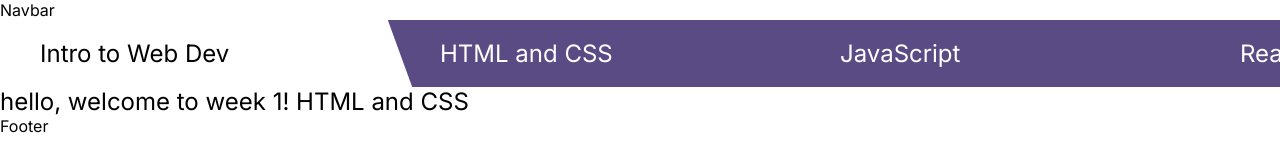
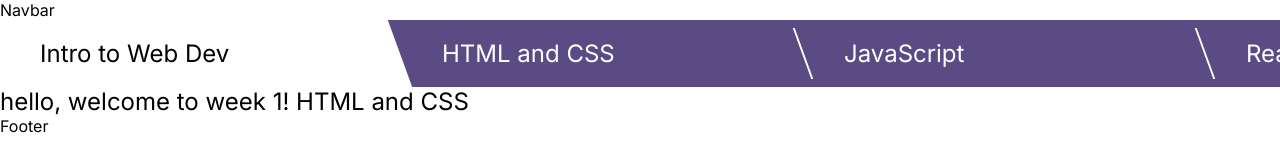
Before and after one commit to include-davis/cohort-platform, a Next.js app: page /workshop/1 in a window 1280 px wide. Shown: the top 160 px of the page. Built offline with nearby package versions, Linux system fonts and the light colour scheme.

Commit message:
feat: Add dividers and clean up styles

```diff
--- a/app/workshop/[num]/page.jsx
+++ b/app/workshop/[num]/page.jsx
@@ -10,7 +10,7 @@ export default function Workshop({ params }){
     for (let i = 0; i < workshopTitles.length; i ++) {
         navItems.push([i + 1, workshopTitles[i]])
         if (i != workshopTitles.length - 1){
-            navItems.push([workshopTitles.length * 2 - i, "divider"]);
+            navItems.push([workshopTitles.length * 2 - i, `d${i}`]);
         }
     }
     const [num, setNum] = useState(params.num);
@@ -20,8 +20,10 @@ export default function Workshop({ params }){
             <nav className={styles.workshopNav}>
                 { navItems.map((item) =>
                     <div key={item[0]} className={styles.tabContainer}>
-                        { item[1] == "divider" ?
-                            <div className={styles.divider}></div>
+                        { item[1][0] == "d" ?
+                            <div className={styles.dividerContainer}>
+                                {item[1][1] != num - 1 && <div className={styles.divider}></div>}
+                            </div>
                             :
                             <div className={[styles.navTab, (item[0] == 1) ? styles.firstNavTab : styles.laterNavTab, (item[0] == num)? styles.selectedTab : null].join(' ')}>
                                 {item[0] == num && <div className={styles.overlap}></div>}
--- a/app/workshop/[num]/workshop.module.scss
+++ b/app/workshop/[num]/workshop.module.scss
@@ -8,15 +8,12 @@
 .workshopNav {
     background-color: var(--include-purple-light);
     display: flex;
-    // border: 1px solid blue;
     height: var(--nav-height);
     overflow: auto;
 }
 
 .tabContainer {
-    // padding: 20px;
     color: white;
-    // border: 1px solid red;
     display: flex;
     flex-direction: row;
     align-items: stretch;
@@ -29,21 +26,10 @@
     align-items: center;
     padding: 20px;
     padding-left: 40px;
-    // border: 1px solid blue;
 }
-
-// .firstNavTab {
-//     transform: perspective(var(--first-perspective)) rotateX(var(--first-rotate)) skewx(var(--first-skew)) translateY(var(--first-translate)) scaleY(var(--first-scale));
-//     border: 1px solid red;
-// }
-
-// .firstNavTab > p {
-//     transform: perspective(var(--first-perspective)) rotateX(calc(-1 * var(--first-rotate))) skewx(calc(-1 * var(--first-skew))) translateY(calc(-1 * var(--first-translate)));
-// }
 
 .navTab {
     transform: perspective(20px) skewx(var(--skew-angle));
-    // border: 1px solid red;
     display: flex;
     flex-direction: row;
     width: var(--tab-width);
@@ -55,7 +41,6 @@
 
 .overlap {
     position: absolute;
-    // left: -10px;
     left: -15px;
     background-color: white;
     height: var(--nav-height);
@@ -67,8 +52,15 @@
     color: black;
 }
 
+.dividerContainer {
+    transform: skewx(var(--skew-angle));
+    width: 2px;
+    margin: 8px 0;
+    display: flex;
+    align-items: stretch;
+}
+
 .divider {
+    flex: 1;
     background-color: white;
-    // padding: 20px;
-    transform: skewx(var(--skew-angle));
 }
```
